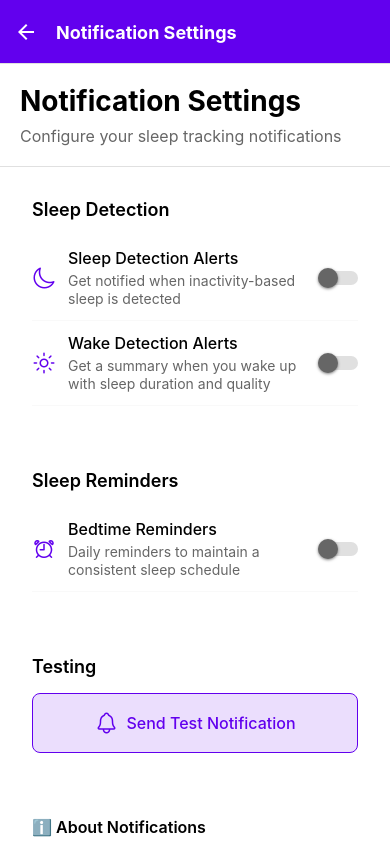
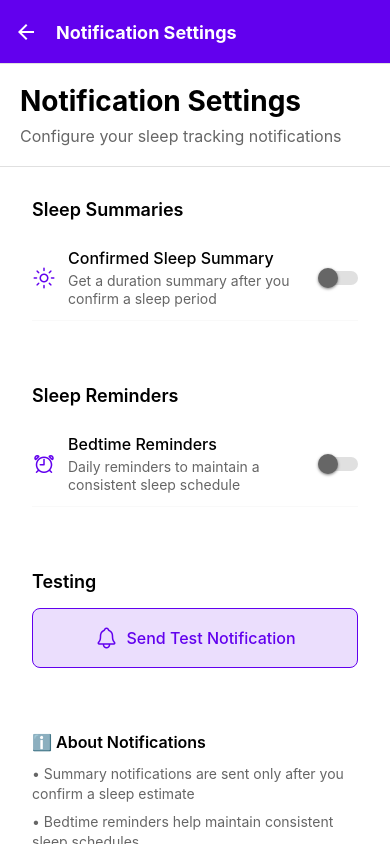
Before and after one commit to Build4Build/detect-sleep, a React Native app: screen /NotificationSettings in a window 390 px wide. Built offline with nearby package versions, Linux system fonts and the light colour scheme; what expo-notifications would draw is missing.

Commit message:
Align sleep feedback with confirmed data

```diff
--- a/src/components/HealthIntegrationSettings.tsx
+++ b/src/components/HealthIntegrationSettings.tsx
@@ -50,7 +50,7 @@ const HealthIntegrationSettings: React.FC<HealthIntegrationSettingsProps> = ({ o
       }
       setEnabled(value);
       onStatusChange?.(value);
-      if (value) await syncHealthSessions();
+      if (value) await syncHealthSessions(true);
     } catch (error) {
       console.error('Unable to update health sync:', error);
       Alert.alert('Health Sync Error', `Could not update ${serviceName}: ${error instanceof Error ? error.message : 'Unknown error'}`);
@@ -69,7 +69,9 @@ const HealthIntegrationSettings: React.FC<HealthIntegrationSettingsProps> = ({ o
           <View style={styles.row}>
             <View style={styles.copy}>
               <Text style={styles.label}>Sync detected sleep</Text>
-              <Text style={styles.secondary}>Write completed sleep periods to the Health app.</Text>
+              <Text style={styles.secondary}>
+                Write confirmed sleep periods, and read sleep stages plus optional recovery signals for private on-device insights.
+              </Text>
             </View>
             <Switch
               value={enabled}
--- a/src/screens/NotificationSettingsScreen.tsx
+++ b/src/screens/NotificationSettingsScreen.tsx
@@ -38,13 +38,13 @@ export const NotificationSettingsScreen = () => {
   };
 
   const updateSetting = async (key: keyof NotificationSettings, value: any) => {
+    const previousSettings = settings;
     try {
       if (value === true && !(await notificationService.requestPermissions())) {
         Alert.alert('Permission Needed', 'Enable notifications in iOS Settings to use this option.');
         return;
       }
       const newSettings = { ...settings, [key]: value };
-      setSettings(newSettings);
       await notificationService.updateSettings({ [key]: value });
 
       // Handle special cases
@@ -55,8 +55,11 @@ export const NotificationSettingsScreen = () => {
           await notificationService.cancelBedtimeReminder();
         }
       }
+      setSettings(newSettings);
     } catch (error) {
       console.error('Failed to update notification setting:', error);
+      await notificationService.updateSettings(previousSettings).catch(console.error);
+      setSettings(previousSettings);
       Alert.alert('Error', 'Failed to update notification settings');
     }
   };
@@ -99,33 +102,15 @@ export const NotificationSettingsScreen = () => {
       </View>
 
       <View style={themedStyles.section}>
-        <Text style={themedStyles.sectionTitle}>Sleep Detection</Text>
-
-        <View style={themedStyles.settingRow}>
-          <View style={themedStyles.settingInfo}>
-            <Ionicons name="moon-outline" size={24} color={colors.primary} />
-            <View style={themedStyles.settingText}>
-              <Text style={themedStyles.settingLabel}>Sleep Detection Alerts</Text>
-              <Text style={themedStyles.settingDescription}>
-                Get notified when inactivity-based sleep is detected
-              </Text>
-            </View>
-          </View>
-          <Switch
-            value={settings.sleepDetectionEnabled}
-            onValueChange={(value) => updateSetting('sleepDetectionEnabled', value)}
-            trackColor={{ false: colors.border, true: colors.primary + '40' }}
-            thumbColor={settings.sleepDetectionEnabled ? colors.primary : colors.textSecondary}
-          />
-        </View>
+        <Text style={themedStyles.sectionTitle}>Sleep Summaries</Text>
 
         <View style={themedStyles.settingRow}>
           <View style={themedStyles.settingInfo}>
             <Ionicons name="sunny-outline" size={24} color={colors.primary} />
             <View style={themedStyles.settingText}>
-              <Text style={themedStyles.settingLabel}>Wake Detection Alerts</Text>
+              <Text style={themedStyles.settingLabel}>Confirmed Sleep Summary</Text>
               <Text style={themedStyles.settingDescription}>
-                Get a summary when you wake up with sleep duration and quality
+                Get a duration summary after you confirm a sleep period
               </Text>
             </View>
           </View>
@@ -187,10 +172,7 @@ export const NotificationSettingsScreen = () => {
       <View style={themedStyles.infoSection}>
         <Text style={themedStyles.infoTitle}>ℹ️ About Notifications</Text>
         <Text style={themedStyles.infoText}>
-          • Sleep detection notifications are sent when you've been inactive for your set threshold
-        </Text>
-        <Text style={themedStyles.infoText}>
-          • Wake notifications include your sleep duration and quality assessment
+          • Summary notifications are sent only after you confirm a sleep estimate
         </Text>
         <Text style={themedStyles.infoText}>
           • Bedtime reminders help maintain consistent sleep schedules
--- a/src/screens/StatsScreen.tsx
+++ b/src/screens/StatsScreen.tsx
@@ -142,6 +142,9 @@ const StatsScreen = () => {
       )
     }]
   };
+  const hasSleepData = enhancedChartData.datasets[0].data.some(
+    (hours: number) => hours > 0,
+  );
 
   return (
     <ScrollView style={themedStyles.container}>
@@ -175,7 +178,7 @@ const StatsScreen = () => {
 
       <View style={themedStyles.card}>
         <Text style={themedStyles.cardTitle}>Sleep Duration</Text>
-        {enhancedChartData.datasets[0].data.length > 0 ? (
+        {hasSleepData ? (
           <View>
             <BarChart
               data={enhancedChartData}
@@ -235,7 +238,7 @@ const StatsScreen = () => {
         </View>
 
         <View style={themedStyles.metricCard}>
-          <Text style={themedStyles.metricTitle}>Efficiency</Text>
+          <Text style={themedStyles.metricTitle}>7h+ nights</Text>
           <View style={themedStyles.progressContainer}>
             <View
               style={[
@@ -263,7 +266,7 @@ const StatsScreen = () => {
               • Have a sleep consistency of {Math.round(metrics.consistency)}%
             </Text>
             <Text style={themedStyles.patternText}>
-              • Achieve good sleep {Math.round(metrics.efficiency)}% of the time
+              • Reach 7+ hours on {Math.round(metrics.efficiency)}% of recorded nights
             </Text>
           </View>
         ) : (
--- a/src/screens/TodayScreen.tsx
+++ b/src/screens/TodayScreen.tsx
@@ -86,7 +86,9 @@ const TodayScreen = () => {
 
   // Get sleep quality assessment
   const getSleepQualityText = () => {
-    if (sleepDuration >= 480) { // 8+ hours
+    if (sleepDuration <= 0) {
+      return { text: 'No data yet', color: colors.textSecondary };
+    } else if (sleepDuration >= 480) { // 8+ hours
       return { text: 'Excellent', color: '#4CAF50' };
     } else if (sleepDuration >= 420) { // 7+ hours
       return { text: 'Good', color: '#8BC34A' };
--- a/src/services/NotificationService.ts
+++ b/src/services/NotificationService.ts
@@ -460,6 +460,7 @@ ${qualityAdvice}`;
       console.log(`✅ Bedtime reminder scheduled for ${reminderHour}:00`);
     } catch (error) {
       console.error('❌ Failed to schedule bedtime reminder:', error);
+      throw error;
     }
   }
 
@@ -509,6 +510,7 @@ ${qualityAdvice}`;
       console.log(`✅ Test notification sent: ${testTitle} at ${currentHour}:xx`);
     } catch (error) {
       console.error('❌ Failed to send test notification:', error);
+      throw error;
     }
   }
 
```
